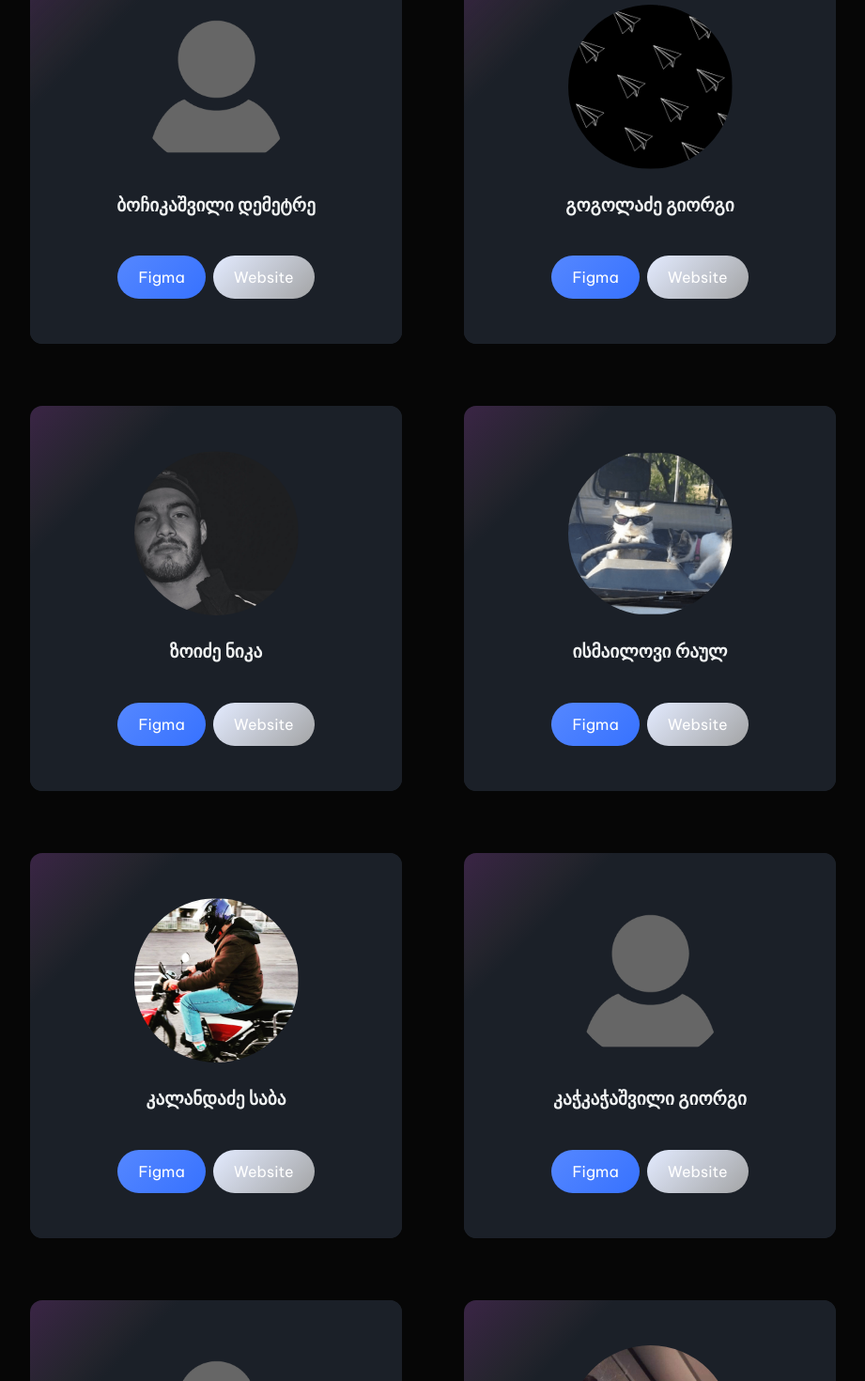
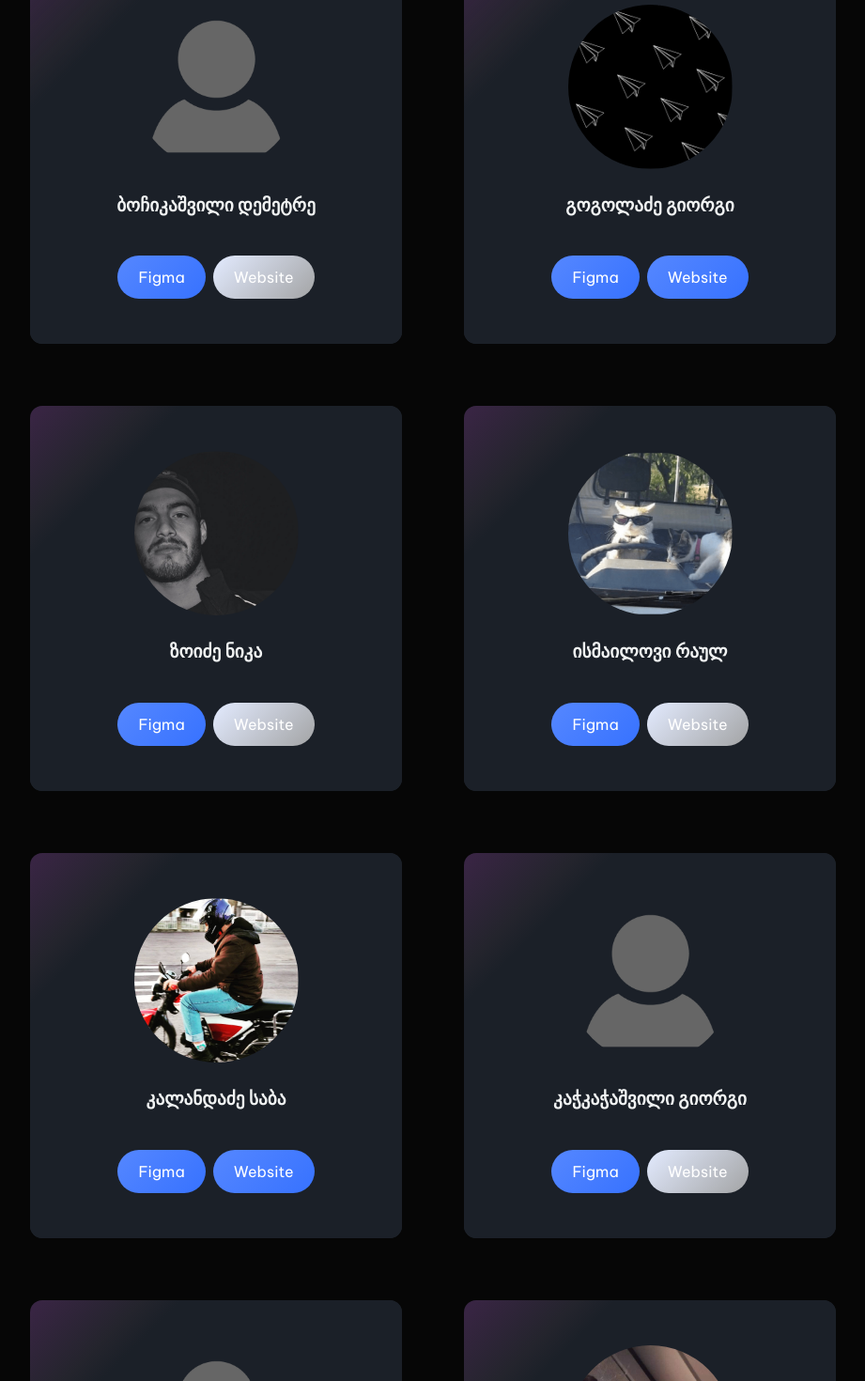
Before and after one commit to tsogi/portfolio, a React (Create React App) app: page /sn124 in a window 1280 px wide. Shown: the part 752-2222 px from the top of the page at 94% size, without its empty margins (179-1100 px from the left). Built offline with nearby package versions, Linux system fonts and the light colour scheme.

Commit message:
Add projects:

```diff
--- a/src/components/Sn124.js
+++ b/src/components/Sn124.js
@@ -42,7 +42,7 @@ function Sn124(props){
                     <h2 class="profile-username">გოგოლაძე გიორგი</h2>
                     <div class="profile-actions">
                         <a target="_blank" href="https://www.figma.com/file/3ghP8rfj2zrfiuN2GlgVE0/2023-Audi-RS-e-tron%C2%AE-GT-Landing-Page-(Community)?node-id=0-1&t=P1aIOKVUHEJU1F4K-0" class="btn btn--primary">Figma</a>
-                        <a href="" target="_blank" class="btn btn--primary disabled">Website</a>
+                        <a href="https://giorgi-18.github.io/New-AUDI-REP/" target="_blank" class="btn btn--primary">Website</a>
                     </div>
                 </article>
                 <article class="profile">
@@ -72,7 +72,7 @@ function Sn124(props){
                     <h2 class="profile-username">კალანდაძე საბა</h2>
                     <div class="profile-actions">
                         <a target="_blank" href="https://www.figma.com/file/65J3wD94odm2fUo8PzWO7g/Landing-Page-(Community)?node-id=101-11&t=MrQANENmBLfbbyZu-0" class="btn btn--primary">Figma</a>
-                        <a href="" target="_blank" class="btn btn--primary disabled">Website</a>
+                        <a href="https://kala2005.github.io/my_firs_project/" target="_blank" class="btn btn--primary">Website</a>
                     </div>
                 </article>
                 <article class="profile">
```
